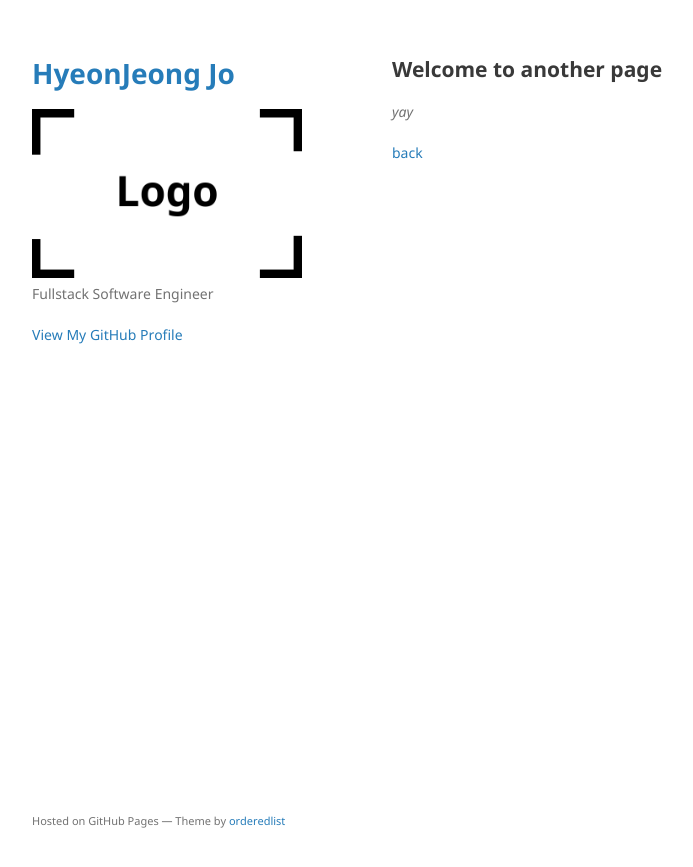
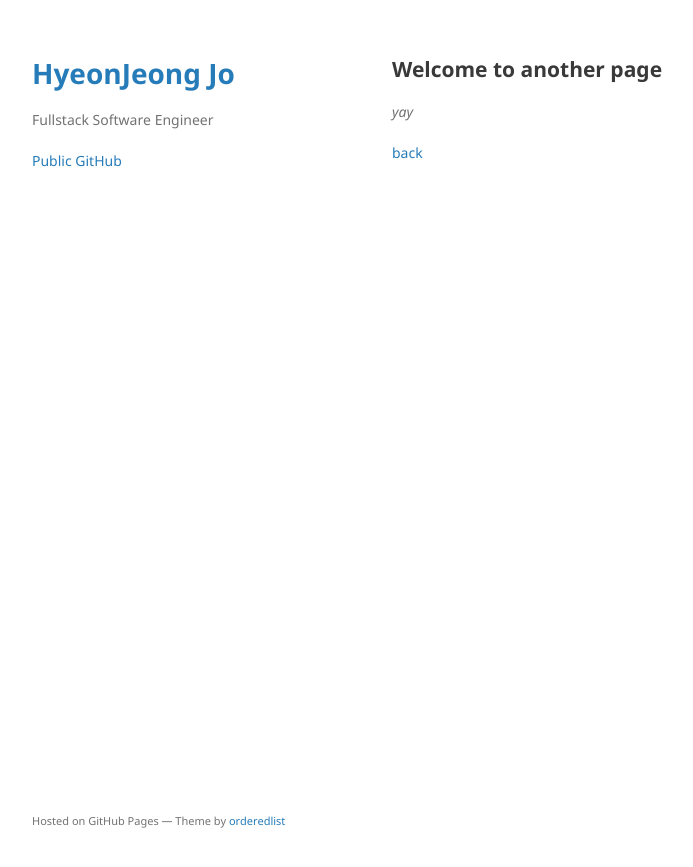
Before and after one commit to hjjo/hjjo.github.io, a Jekyll site: the page built from another-page.md, in a window 1280 px wide. Shown: the top 867 px of the page, without its empty margins (178-871 px from the left). Built offline with Jekyll 4.4.1, drawn with Linux system fonts in a browser that asks for light colours; our own code applies the rules of GitHub Pages for plain Markdown files.

Commit message:
remove logo image

```diff
--- a/_config.yml
+++ b/_config.yml
@@ -1,5 +1,4 @@
 title: HyeonJeong Jo
-logo: /assets/img/logo.png
 description: Fullstack Software Engineer
 show_downloads: false
 google_analytics:
--- a/_layouts/default.html
+++ b/_layouts/default.html
@@ -27,7 +27,7 @@
         {% endif %}
 
         {% if site.github.is_user_page %}
-        <p class="view"><a href="{{ site.github.owner_url }}">View My GitHub Profile</a></p>
+        <p class="view"><a href="{{ site.github.owner_url }}">Public GitHub</a></p>
         {% endif %}
 
         {% if site.show_downloads %}
```
Also changed, not shown: index.md (+2 -2 lines).
